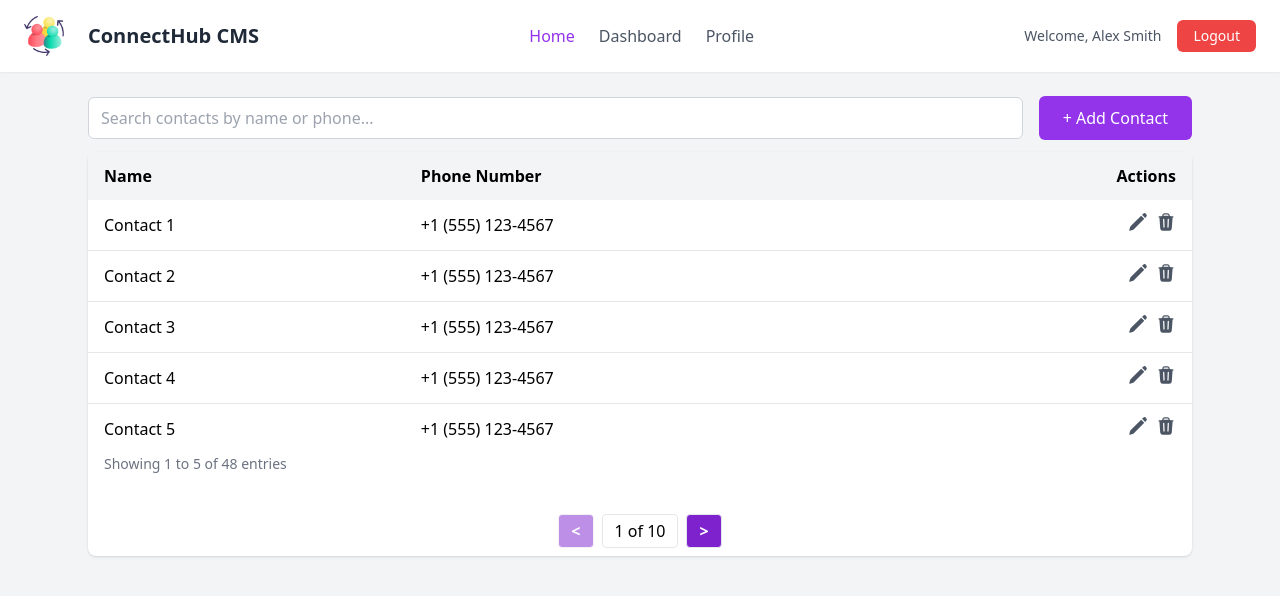
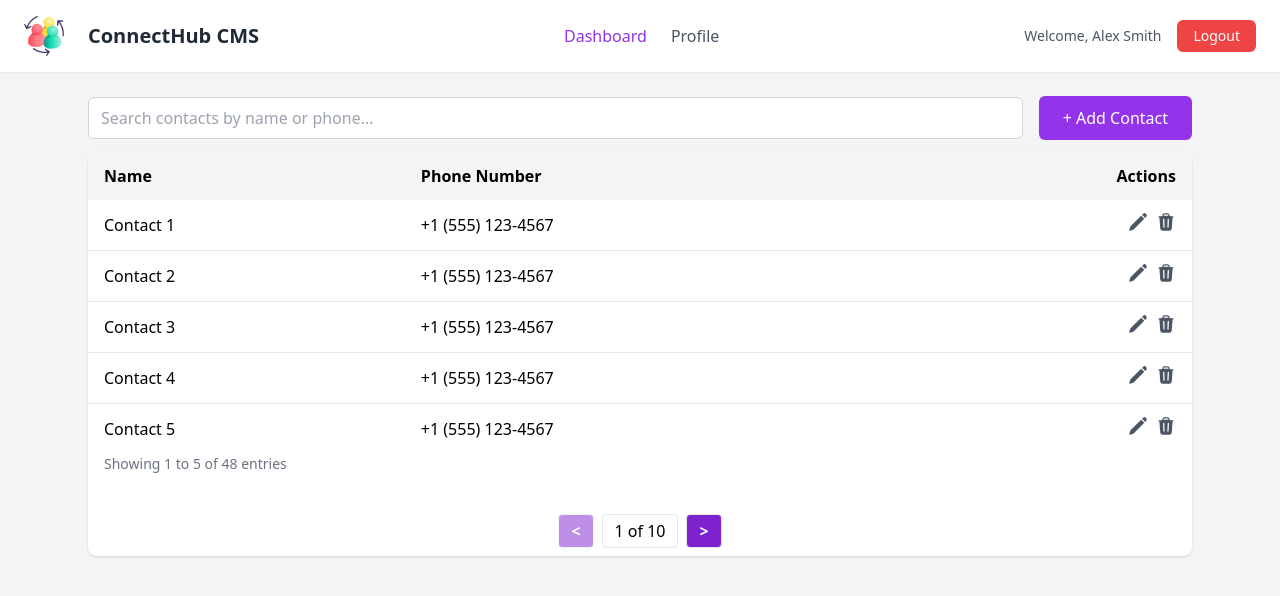
Before and after one commit to muhammadanascode/contact-management-frontend, a React (Create React App) app: page / in a window 1280 px wide. Shown: the top 596 px of the page. Built offline with nearby package versions, Linux system fonts and the light colour scheme.

Commit message:
fix: Remove link for home now home is pointing to dashboard

```diff
--- a/src/components/Navbar.js
+++ b/src/components/Navbar.js
@@ -23,11 +23,8 @@ const Navbar = () => {
 
             {/* Navigation Links */}
             <div className="flex items-center gap-6">
+
                 <NavLink to="/" className={linkClass}>
-                    Home
-                </NavLink>
-
-                <NavLink to="/dashboard" className={linkClass}>
                     Dashboard
                 </NavLink>
 
```
